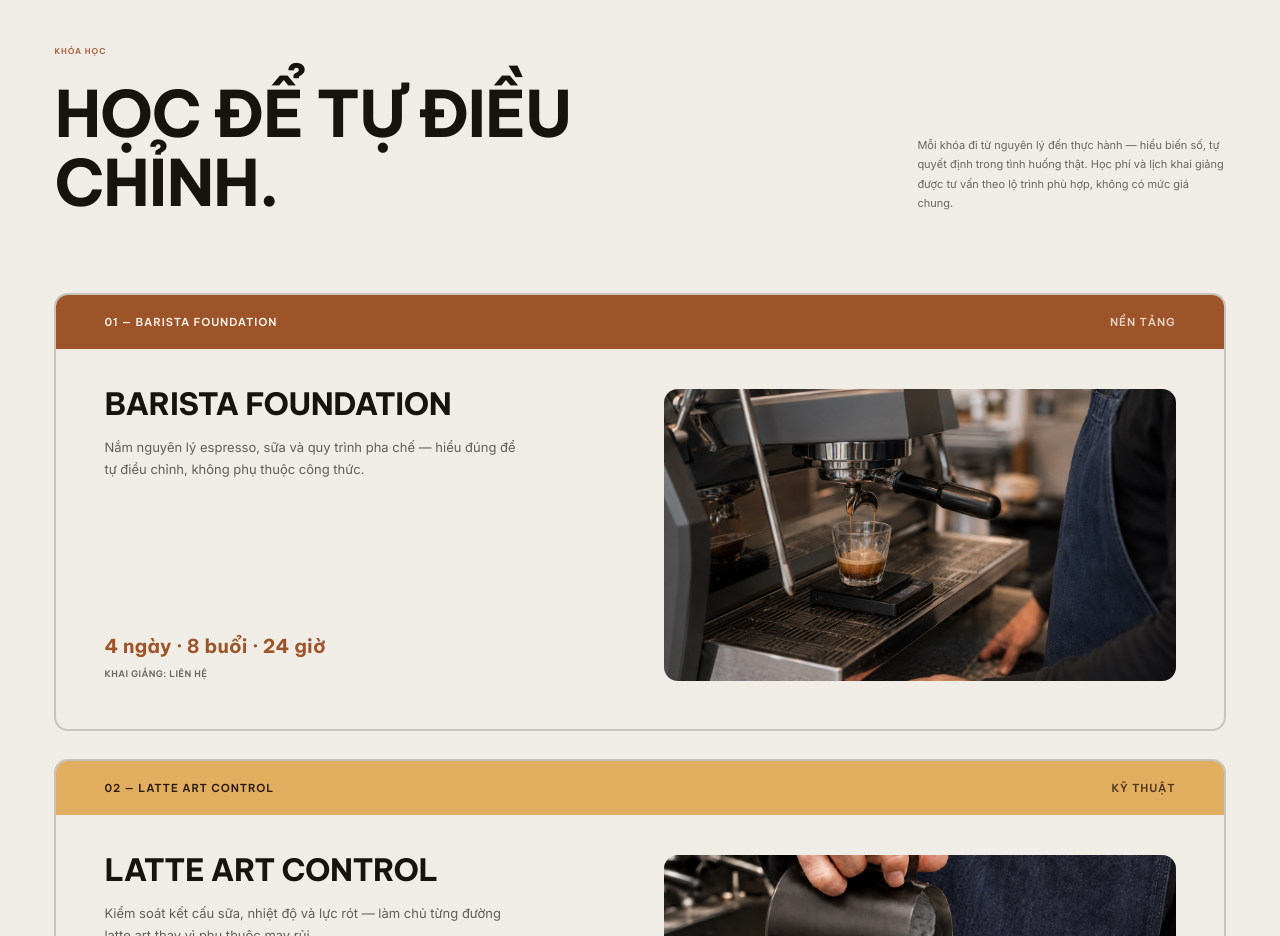
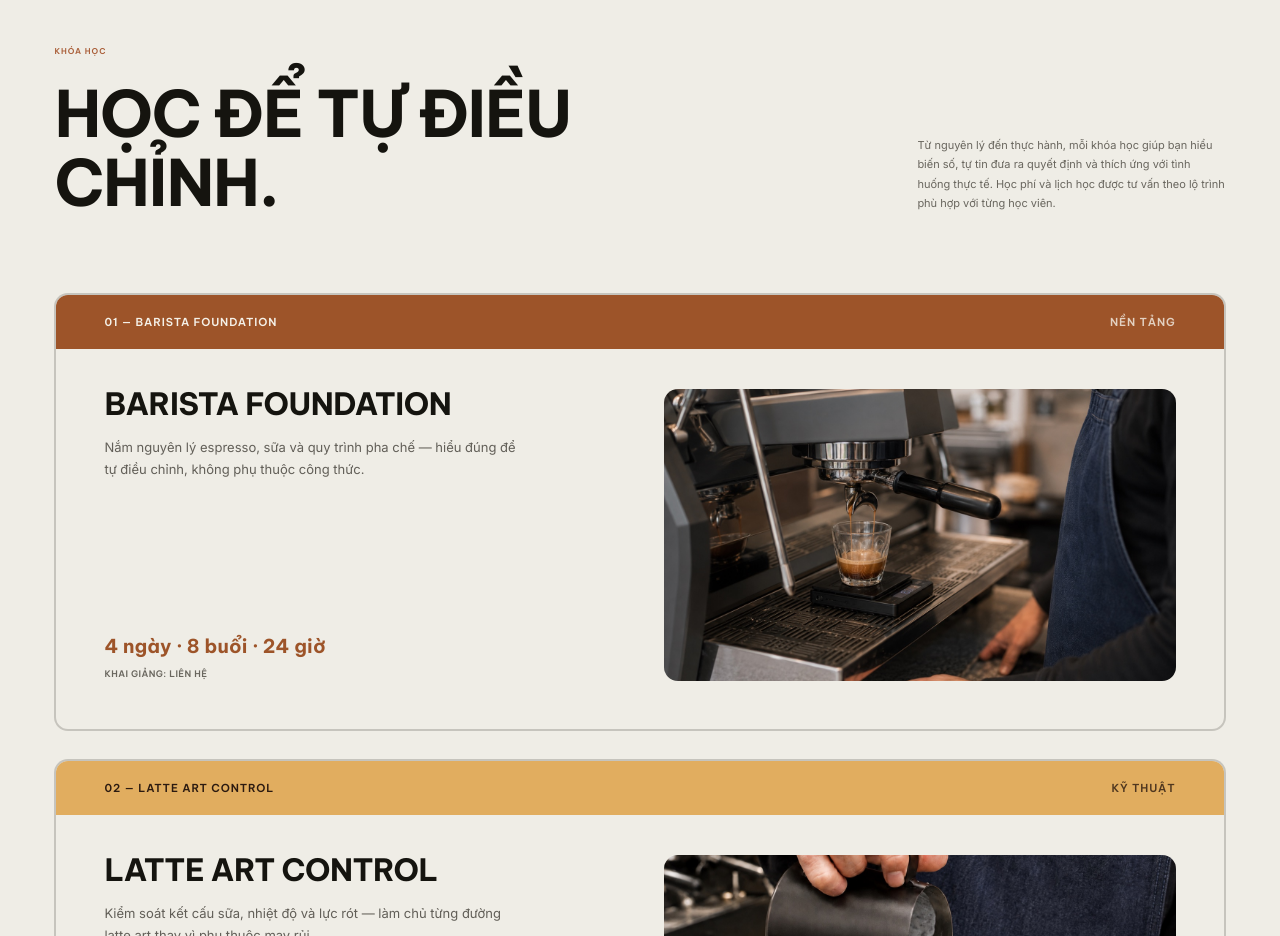
Before and after one commit to baoquyen6889-ux/crema-lab-website, a Next.js app: page / in a window 1280 px wide. Shown: the part 2820-3756 px from the top of the page. Built offline with nearby package versions, Linux system fonts and the light colour scheme.

Commit message:
Update courses section description copy
Co-Authored-By: Claude Sonnet 5 <noreply@anthropic.com>

```diff
--- a/app/PublicSite.tsx
+++ b/app/PublicSite.tsx
@@ -665,9 +665,9 @@ export default function PublicSite({ onExperience }: PublicSiteProps) {
             <h2 id="courses-heading">HỌC ĐỂ TỰ ĐIỀU CHỈNH.</h2>
           </div>
           <p>
-            Mỗi khóa đi từ nguyên lý đến thực hành — hiểu biến số, tự quyết định
-            trong tình huống thật. Học phí và lịch khai giảng được tư vấn theo
-            lộ trình phù hợp, không có mức giá chung.
+            Từ nguyên lý đến thực hành, mỗi khóa học giúp bạn hiểu biến số, tự
+            tin đưa ra quyết định và thích ứng với tình huống thực tế. Học phí
+            và lịch học được tư vấn theo lộ trình phù hợp với từng học viên.
           </p>
         </div>
 
```
